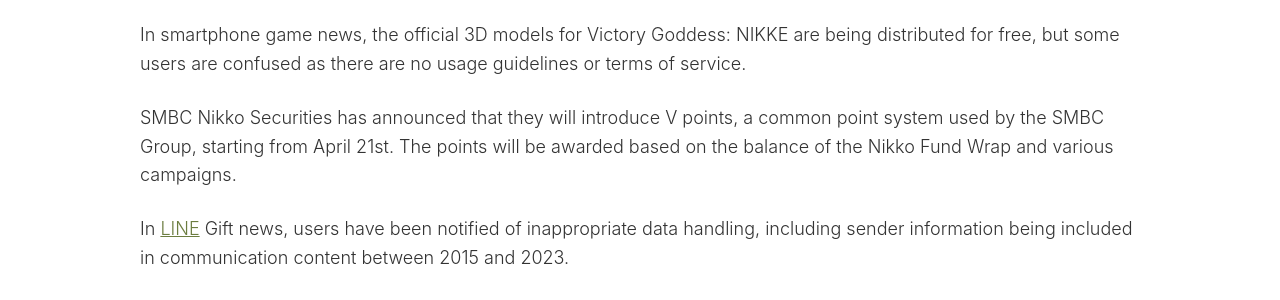
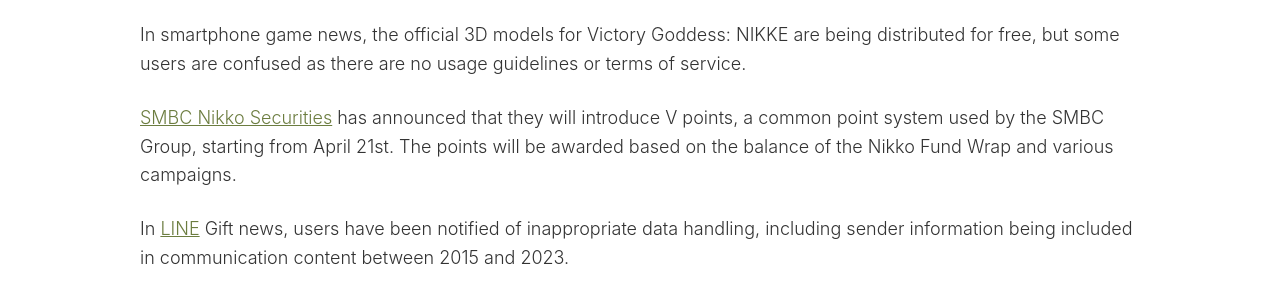
Before and after one commit to tagawa/TotemoTech, a Jekyll site: the page built from docs/_posts/2023-04-18-news.md, in a window 1280 px wide. Shown: the part 952-1252 px from the top of the page. Built offline with Jekyll 4.4.1, drawn with Linux system fonts in a browser that asks for light colours; comment, search, counter and statistics services are not loaded; part of the change alters nothing that is shown.

```diff
--- a/docs/_posts/2023-04-18-news.md
+++ b/docs/_posts/2023-04-18-news.md
@@ -25,7 +25,7 @@ Next, Japan MGM Resorts and [Orix](/companies/orix) have apologized after an art
 
 In smartphone game news, the official 3D models for Victory Goddess: NIKKE are being distributed for free, but some users are confused as there are no usage guidelines or terms of service.
 
-SMBC Nikko Securities has announced that they will introduce V points, a common point system used by the SMBC Group, starting from April 21st. The points will be awarded based on the balance of the Nikko Fund Wrap and various campaigns.
+[SMBC Nikko Securities](/companies/smbc-nikko-securities) has announced that they will introduce V points, a common point system used by the SMBC Group, starting from April 21st. The points will be awarded based on the balance of the Nikko Fund Wrap and various campaigns.
 
 In [LINE](/companies/line) Gift news, users have been notified of inappropriate data handling, including sender information being included in communication content between 2015 and 2023.
 
```
